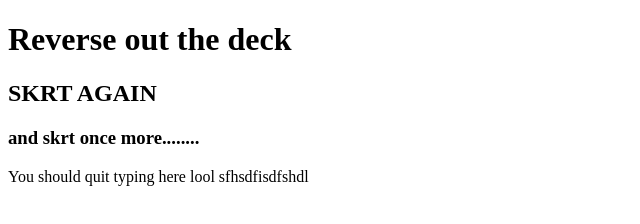
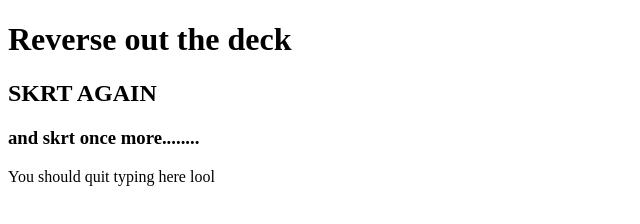
Before and after one commit to TolgaAkaMoon/TestRep, a plain HTML site: page index.html in a window 1280 px wide. Shown: the whole page, without its empty margins (0-640 px from the left). Drawn offline with Linux system fonts and the light colour scheme.

Commit message:
remove useless text

```diff
--- a/index.html
+++ b/index.html
@@ -11,7 +11,6 @@
     <h2>SKRT AGAIN</h2>
     <h3>and skrt once more........</h3>
     <p>You should quit typing here lool
-        sfhsdfisdfshdl
     </p>
 </body>
 </html>
```
